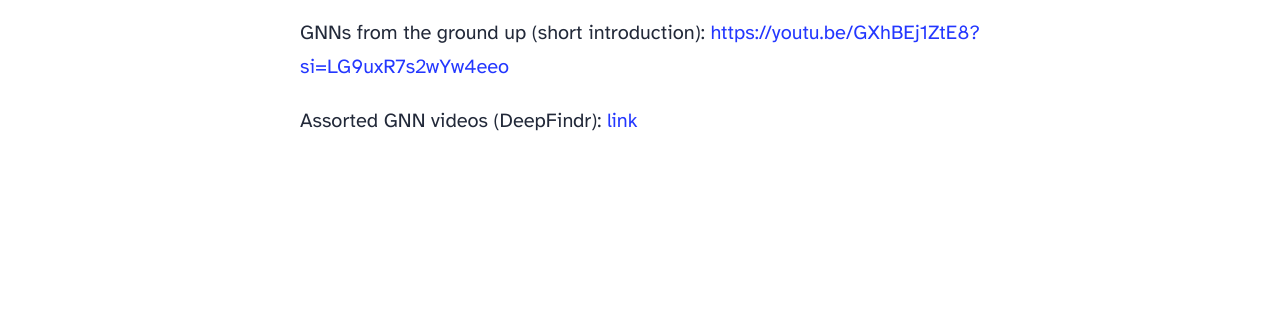
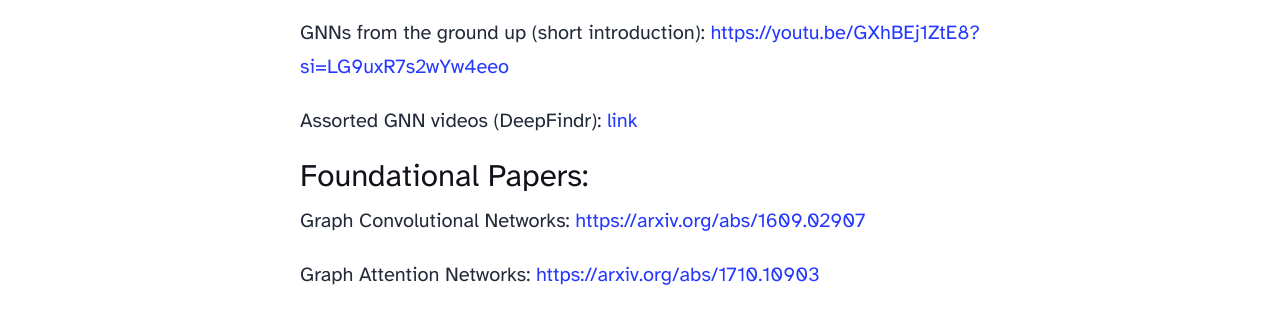
Before and after one commit to Klahadore/graphnets, an Astro site: page / in a window 1280 px wide. Shown: the part 670-994 px from the top of the page. Before the commit the page ends 889 px from the top, so only its background shows below. Built offline with nearby package versions, Linux system fonts and the light colour scheme; Astro itself is replaced by a stand-in of ours; a web font is replaced by a local one.

Commit message:
hello world

```diff
--- a/src/pages/index.astro
+++ b/src/pages/index.astro
@@ -27,7 +27,9 @@ import { SITE_TITLE, SITE_DESCRIPTION } from '../consts';
 			<p>Stanford CS224W: Machine Learning with Graphs (Jure Leskovec): <a href="https://youtube.com/playlist?list=PLoROMvodv4rPLKxIpqhjhPgdQy7imNkDn&si=Nd7wO0wI-EfCniWc">link</a></p>
 			<p>GNNs from the ground up (short introduction): <a href="https://youtu.be/GXhBEj1ZtE8?si=LG9uxR7s2wYw4eeo">https://youtu.be/GXhBEj1ZtE8?si=LG9uxR7s2wYw4eeo</a></p>
 			<p>Assorted GNN videos (DeepFindr): <a href="https://youtube.com/playlist?list=PLV8yxwGOxvvoNkzPfCx2i8an--Tkt7O8Z&si=5NWxuxJcluxj71Mx">link</a></p>
-
+			<h4>Foundational Papers:</h4>
+			<p>Graph Convolutional Networks: <a href="https://arxiv.org/abs/1609.02907">https://arxiv.org/abs/1609.02907</a></p>
+			<p>Graph Attention Networks: <a href="https://arxiv.org/abs/1710.10903">https://arxiv.org/abs/1710.10903</a></p>
 
 		</main>
 
```
